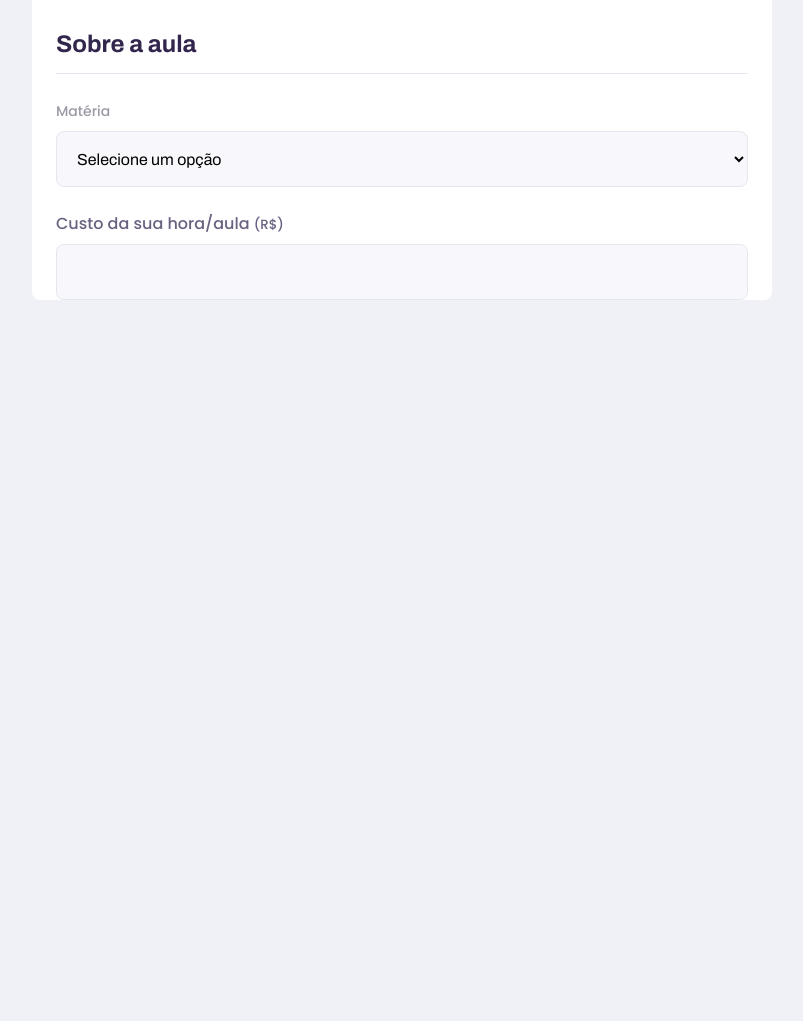
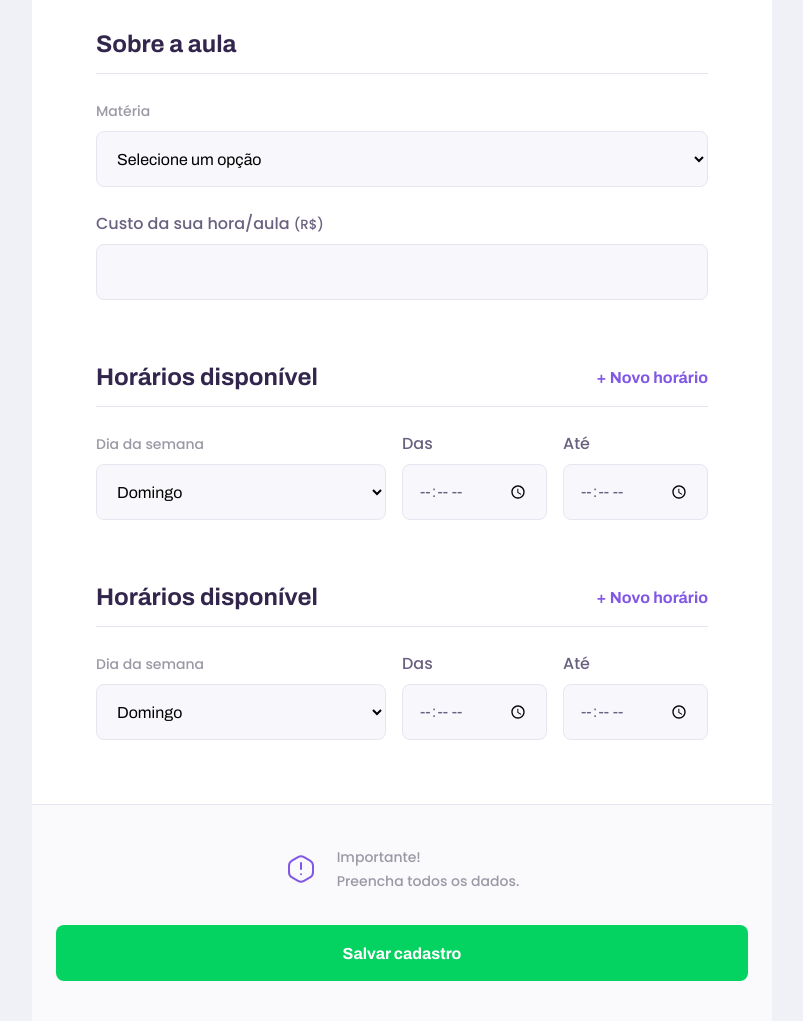
Before and after one commit to Nscmnt/nlw-discovery-proffy, a plain HTML site: page give-classes.html in a window 1280 px wide. Shown: the part 1011-2032 px from the top of the page, without its empty margins (238-1041 px from the left). Before the commit the page ends 1311 px from the top, so only its background shows below. Drawn offline with Linux system fonts and the light colour scheme.

Commit message:
Finalizando give classes

```diff
--- a/give-classes.html
+++ b/give-classes.html
@@ -88,7 +88,77 @@
                     </div>
                 </fieldset>
 
+                <fieldset id="schedule-itens">
+                    <legend>Horários disponível
+                        <button id="add-time">+ Novo horário</button>
+                    </legend>
+
+                    <div class="schedule-item">
+                        <div class="select-block">
+                            <label for="weekday">Dia da semana</label>
+                            <select name="weekday[]" id="weekday" required>
+                                <option value="0">Domingo</option>
+                                <option value="1">Segunda-feira</option>
+                                <option value="2">Terça-feira</option>
+                                <option value="3">Quarta-feira</option>
+                                <option value="4">Quinta-feira</option>
+                                <option value="5">Sexta-feira</option>
+                                <option value="6">Sábado</option>
+                            </select>
+                        </div>
+
+                            <div class="input-block">
+                                <label for="time_from">Das</label>
+                                <input type="time" name="time_from[]" required>
+                            </div>
+
+                            <div class="input-block">
+                                <label for="time_to">Até</label>
+                                <input type="time" name="time_to[]" required>
+                            </div>
+                    </div>
+                </fieldset>
+
+                <fieldset id="schedule-itens">
+                    <legend>Horários disponível
+                        <button id="add-time">+ Novo horário</button>
+                    </legend>
+
+                    <div class="schedule-item">
+                        <div class="select-block">
+                            <label for="weekday">Dia da semana</label>
+                            <select name="weekday[]" id="weekday" required>
+                                <option value="0">Domingo</option>
+                                <option value="1">Segunda-feira</option>
+                                <option value="2">Terça-feira</option>
+                                <option value="3">Quarta-feira</option>
+                                <option value="4">Quinta-feira</option>
+                                <option value="5">Sexta-feira</option>
+                                <option value="6">Sábado</option>
+                            </select>
+                        </div>
+
+                            <div class="input-block">
+                                <label for="time_from">Das</label>
+                                <input type="time" name="time_from[]" required>
+                            </div>
+
+                            <div class="input-block">
+                                <label for="time_to">Até</label>
+                                <input type="time" name="time_to[]" required>
+                            </div>
+
+
+                    </div>
+                </fieldset>
             </form>
+
+            <footer>
+                <p> <img src="images/icons/warning.svg" alt="Aviso Importante">
+                    Importante! <br>Preencha todos os dados.
+                </p>
+                <button type="submit" form="create-classes">Salvar cadastro</button>
+            </footer>
 
         </main>
 
--- a/styles/partials/page-give-classes.css
+++ b/styles/partials/page-give-classes.css
@@ -36,6 +36,24 @@
 
     border-bottom: 1px solid var(--color-line-in-white);
 }
+
+#page-give-classes fieldset legend button{
+    background:none;
+    border: 0;
+    color: var(--color-primary);
+
+    font: 700 1.6rem Archivo;
+
+    cursor: pointer;
+
+    transition: 0.2s;
+
+}
+#page-give-classes fieldset legend button:hover{
+    transform: translateY(-5px);
+    color: var(--color-primary-dark);
+
+}
 #page-give-classes fieldset+fieldset{
     margin-top: 6.4rem;
 }
@@ -47,9 +65,79 @@
 
 }
 
+#page-give-classes main footer{
+    padding: 4rem 2.4rem ;
+    background: var(--color-box-footer);
+    border-top: 1px solid var(--color-line-in-white);
+    margin-top: 6.4rem;
+}
+#page-give-classes main footer p{
+    display: flex;
+    align-items: center;
+    justify-content: center;
 
+    font-size: 1.4rem;
+    line-height: 2.4rem;
+
+    color: var(--color-text-complement);
+}
+#page-give-classes main footer p img{
+    margin-right: 2rem;
+}
+
+#page-give-classes main footer button{
+    width: 100%;
+    height: 5.6rem;
+    background: var(--color-secondary);
+    color: var(--color-button-text);
+    border: 0;
+    border-radius: .8rem;
+    cursor: pointer;
+    font: 700 1.6rem Archivo;
+    display: flex;
+    align-items: center;
+    justify-content: center;
+    text-decoration: none;
+    transition: .2s;
+    margin-top: 3.2rem;
+}
+
+#page-give-classes main footer button:hover{
+    background: var(--color-secondary-dark);
+}
+
+.schedule-item+schedule-item{
+    margin-top: 3.2rem;
+    padding-top: 3.2rem;
+
+    border-top: var(--color-line-in-white);
+}
 @media(min-width:700px){
     #page-give-classes #container{
         max-width: 100vw;
     }
+
+    #page-give-classes .page-header .header-content{
+        margin-bottom: 0;
+    }
+
+    #page-give-classes main fieldset{
+        padding:  0 64px;
+    }
+
+    .schedule-item{
+        display: grid;
+
+        grid-template-columns: 2fr 1fr 1fr;
+
+        column-gap: 1.6rem;
+    }
+
+    #page-give-classes #schedule-itens .select-block+.input-block,
+    #page-give-classes #schedule-itens .input-block+.input-block{
+        margin-top: 0;
+
+    }
+
+
 }
```
Also changed, not shown: study.html (+1 -1 lines), README.md.
